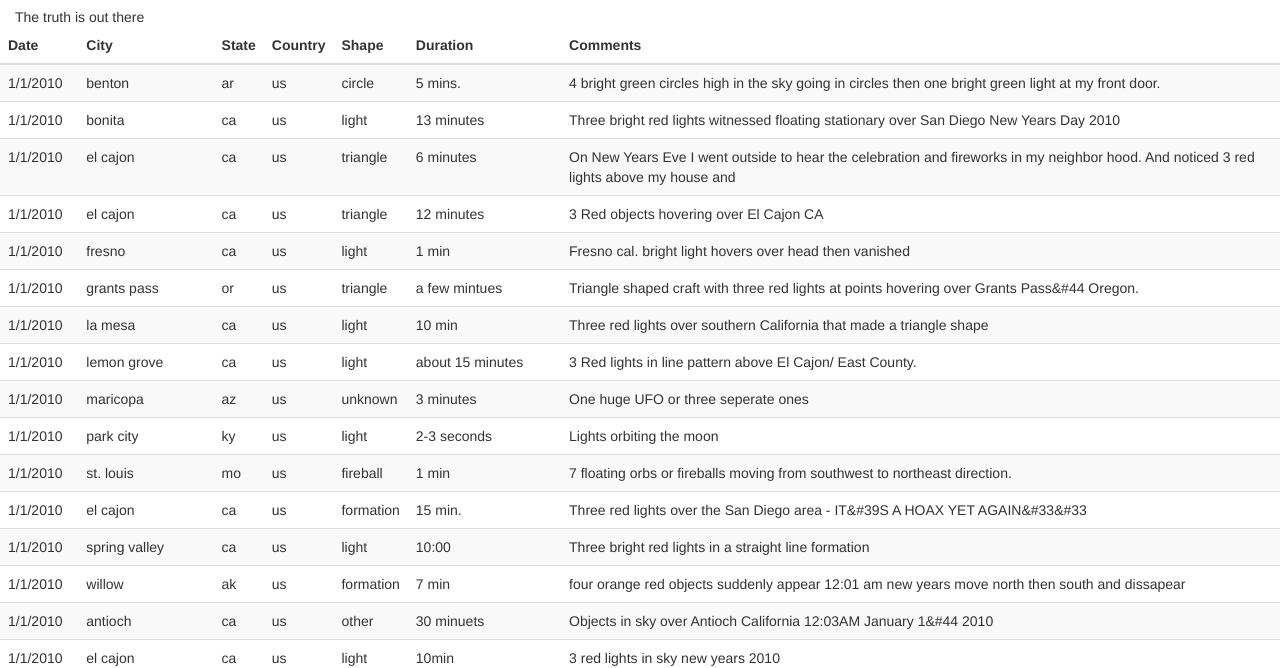
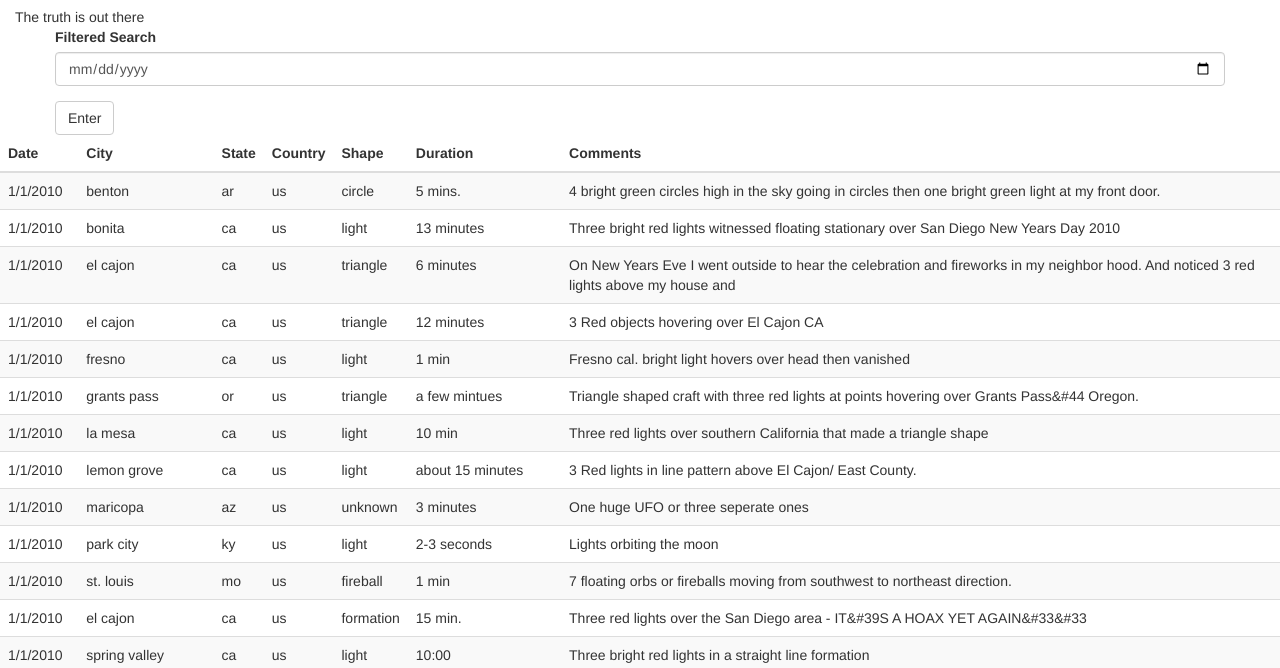
Before and after one commit to sarahheavner/javascript-challenge, a plain HTML site: page UFO-level-1/index.html in a window 1280 px wide. Shown: the part 135-803 px from the top of the page. Drawn offline with nearby package versions, Linux system fonts and the light colour scheme.

Commit message:
added filter box on html

```diff
--- a/UFO-level-1/index.html
+++ b/UFO-level-1/index.html
@@ -34,6 +34,18 @@
             </div>
         </div>
 
+        <div class="container">
+            <div class="row">
+                <form id="form">
+                    <div class="form-group">
+                        <label for="datefilter">Filtered Search</label>
+                        <input type="date" class="form-control" id="date" name="datesearch" type="date" placeholder="1/1/2010">
+                    </div>
+                    <button id="button" type="button" class="btn btn-default">Enter</button>
+                </form>
+            </div>
+        </div>
+
 
         <table class="table table-striped">
             <thead>
```
